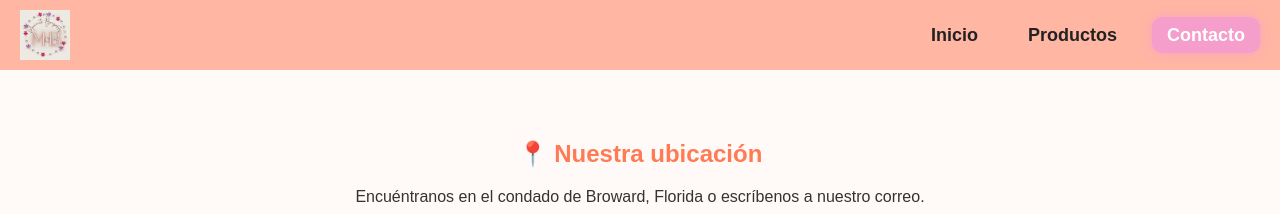
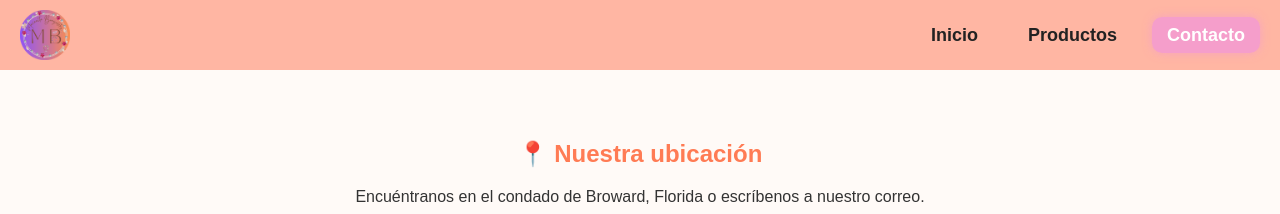
Before and after one commit to EfrainCoral/MarianitaBrasaletes, a plain HTML site: page contacto.html in a window 1280 px wide. Shown: the top 214 px of the page. Drawn offline with Linux system fonts and the light colour scheme.

Commit message:
Update contacto.html
cambio a logo

```diff
--- a/contacto.html
+++ b/contacto.html
@@ -127,7 +127,7 @@
 
 <body>
   <header>
-    <img src="img/logo.jpeg" alt="Logo Manillitas" class="logo">
+    <img src="img/logocircular.png" alt="Logo Manillitas" class="logo">
     <nav>
       <ul>
         <li><a href="index.html">Inicio</a></li>
```
